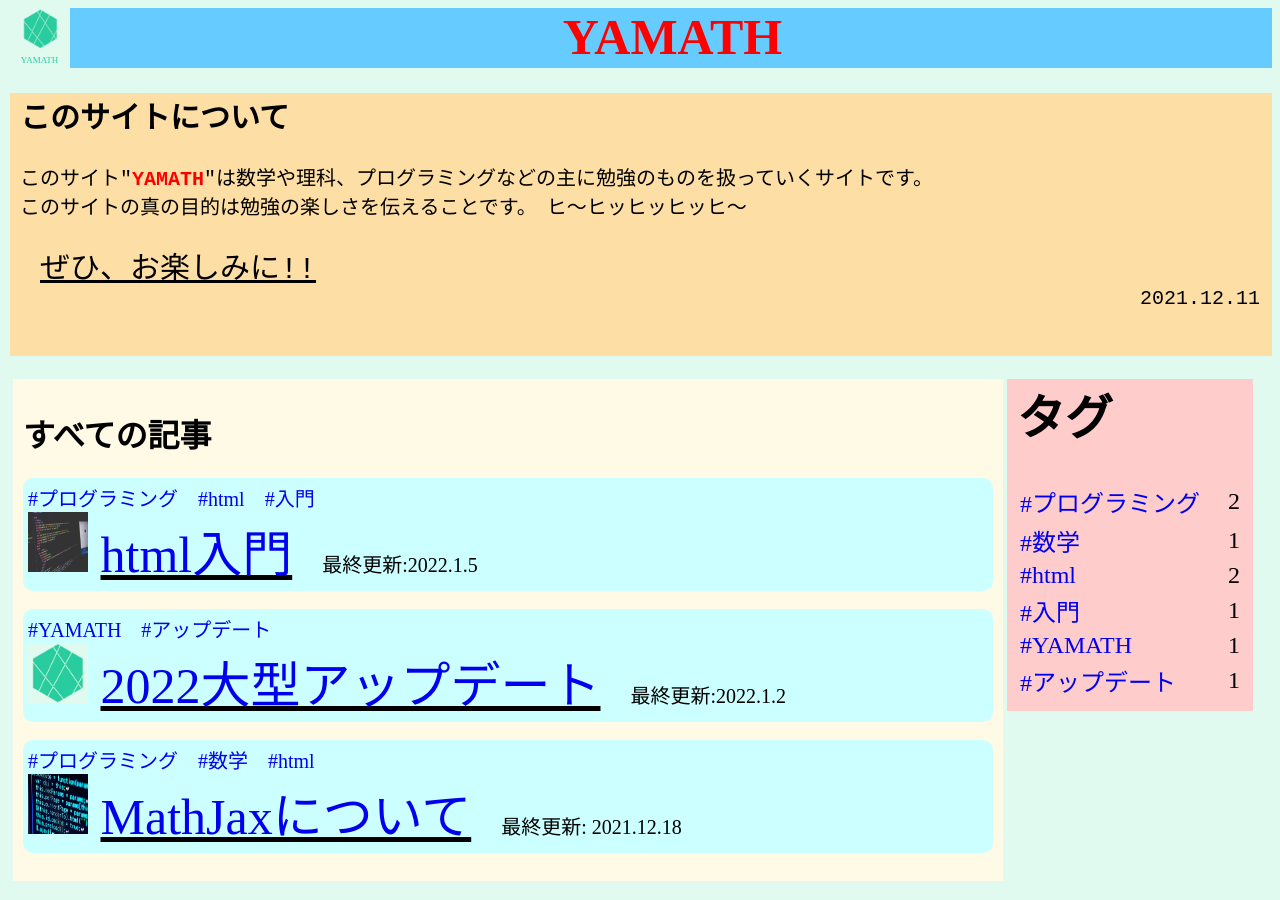
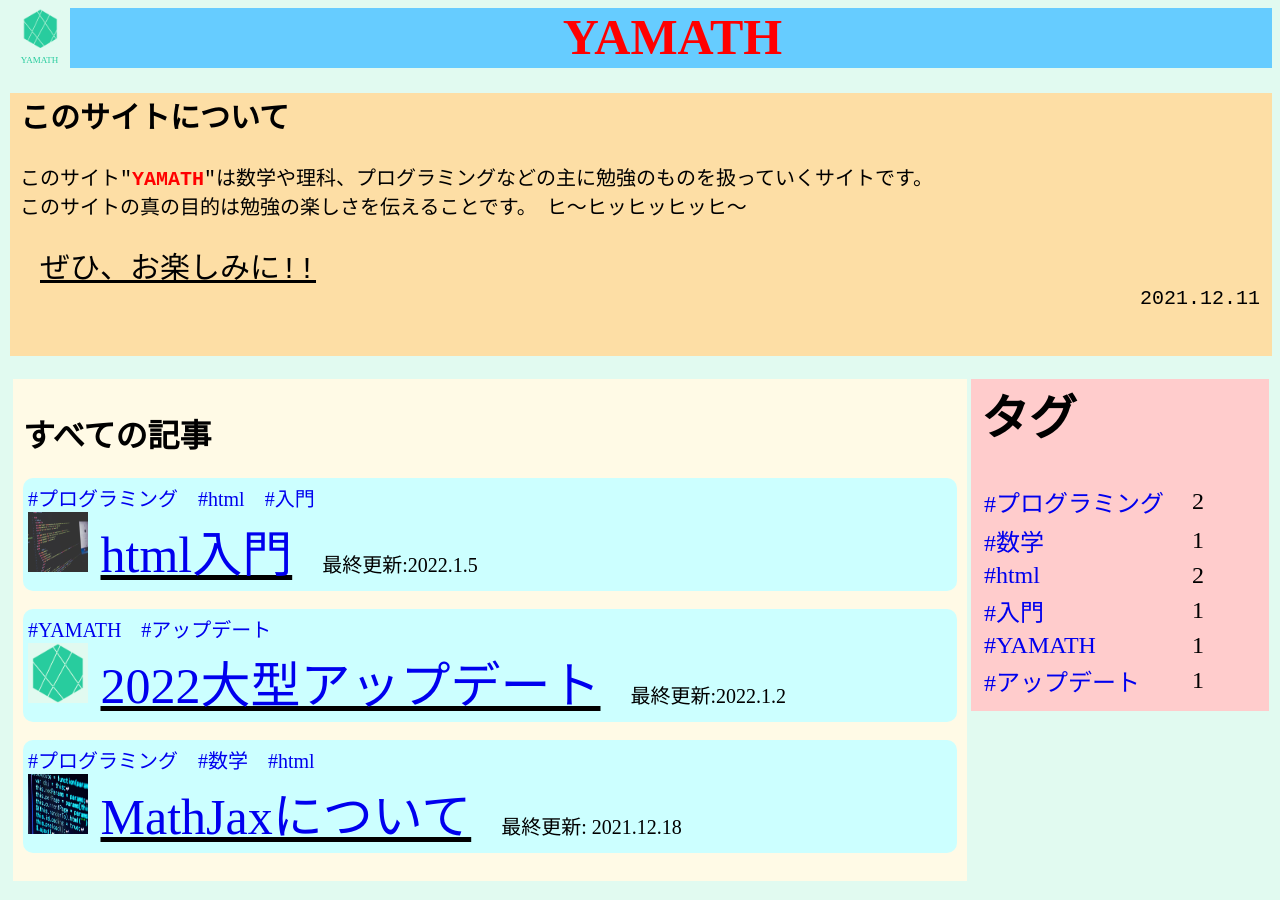
Before and after one commit to tiger-math/yamath, a Jekyll site: the page index.html, which Jekyll copies as it is, in a window 1280 px wide. Built offline with Jekyll 4.4.1, drawn with Linux system fonts in a browser that asks for light colours.

Commit message:
Update index.html

```diff
--- a/index.html
+++ b/index.html
@@ -24,9 +24,9 @@
  </pre>
  </div>
 
- <table>
+ <table width="100%">
  <tr>
- <td width="80%" valign="top">
+ <td valign="top">
  <div class="all-page">
   <h1>すべての記事</h1>
 
@@ -50,7 +50,7 @@
 
  </div>
  </td>
- <td width="20%" valign="top">
+ <td valign="top">
  <div class="tag">
   <h1>タグ</h1>
   <table style="font-size:24px;">
```
